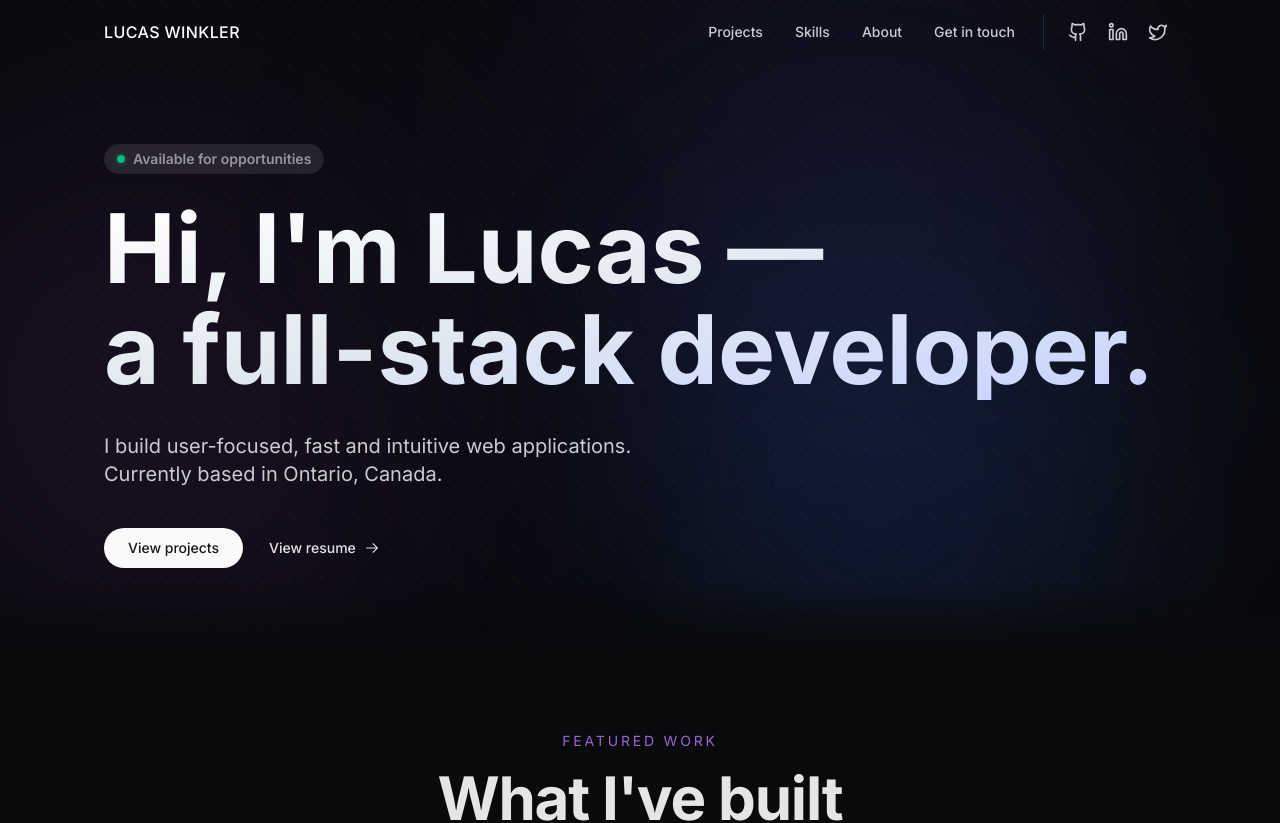
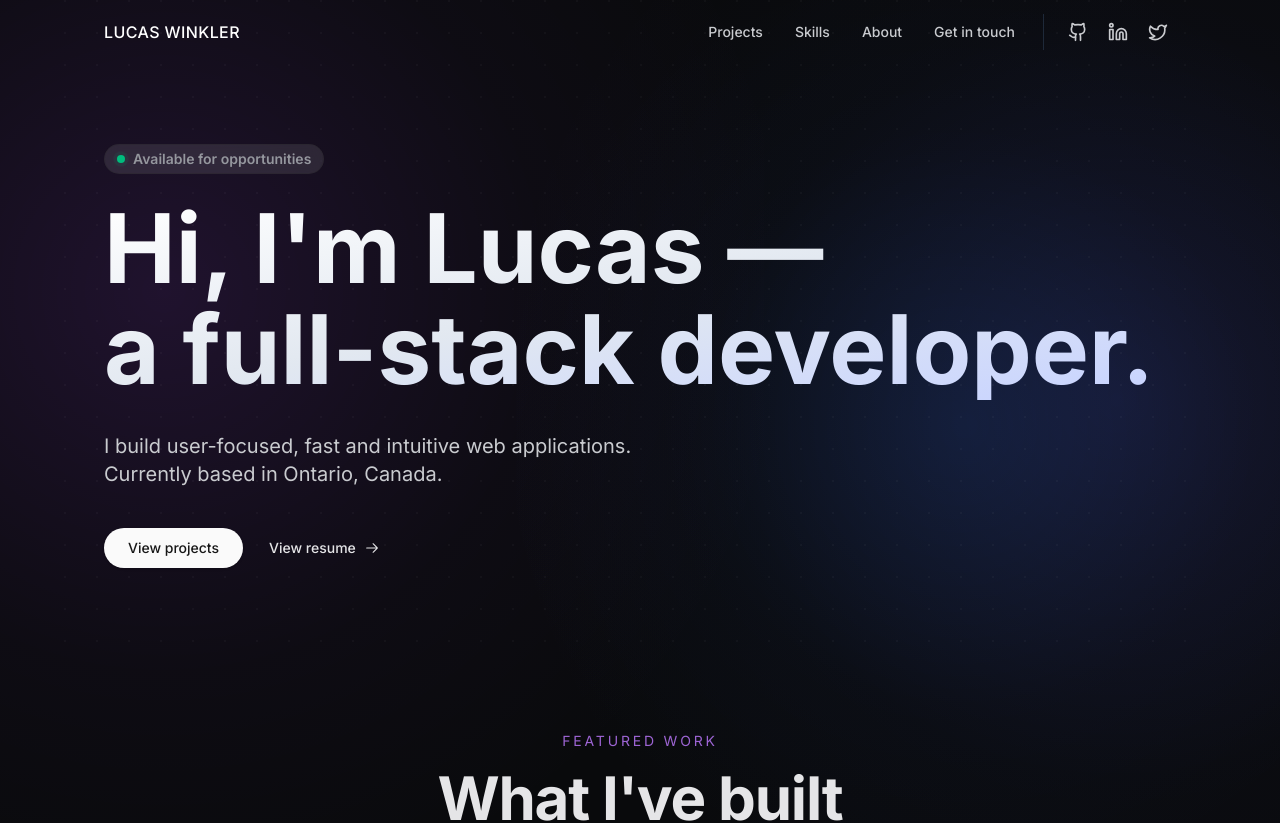
Before and after one commit to LucasWinkler/lucaswinkler.dev, a Next.js app: page / in a window 1280 px wide. Shown: the top 823 px of the page. Built offline with nearby package versions, Linux system fonts and the light colour scheme.

Commit message:
style(hero): optimize background gradients visually and for performance
- Remove linear fade out gradient at bottom of hero
- Fix colour banding and improve performance by removing the blur filter and adjusting how we create the gradients

```diff
--- a/src/components/features/hero/background-effect.tsx
+++ b/src/components/features/hero/background-effect.tsx
@@ -2,12 +2,15 @@ import { Container } from "@/components/layout/container";
 
 export const BackgroundEffect = () => {
   return (
-    <div className="absolute inset-0 -z-10">
+    <div className="absolute inset-0 -z-10 overflow-x-clip">
       <Container className="relative h-full">
         <div className="absolute inset-0">
-          <div className="xs:h-[450px] xs:w-[450px] absolute top-[80px] -left-[100px] h-[300px] w-[300px] transform-gpu rounded-full bg-gradient-to-tr from-purple-500/[0.15] via-purple-500/[0.08] to-transparent blur-[130px] sm:top-[50px] sm:-left-[150px] sm:h-[600px] sm:w-[600px]" />
-          <div className="xs:h-[350px] xs:w-[350px] absolute -top-[25px] right-[50px] h-[250px] w-[250px] transform-gpu rounded-full bg-gradient-to-bl from-indigo-500/[0.18] via-indigo-500/[0.12] to-transparent blur-[140px] sm:-top-[50px] sm:right-[100px] sm:h-[600px] sm:w-[600px]" />
-          <div className="xs:h-[300px] xs:w-[300px] absolute top-[150px] right-[25px] h-[200px] w-[200px] transform-gpu rounded-full bg-gradient-to-tr from-blue-500/[0.16] via-blue-500/[0.12] to-transparent blur-[120px] sm:top-[200px] sm:right-[50px] sm:h-[500px] sm:w-[500px]" />
+          {/* Purple gradient - left side */}
+          <div className="absolute top-[40%] -left-[300px] h-[700px] w-[700px] -translate-y-1/2 bg-radial/oklch from-purple-500/[0.12] from-0% via-purple-500/[0.03] via-45% to-transparent to-75% sm:-left-[400px] sm:h-[900px] sm:w-[900px] sm:from-purple-500/[0.13] md:top-[45%] md:-left-[500px] md:h-[1200px] md:w-[1200px] md:from-purple-500/[0.14]" />
+          {/* Indigo gradient - right side */}
+          <div className="absolute top-[0px] right-[-250px] h-[600px] w-[600px] bg-radial/oklch from-indigo-500/[0.12] from-0% via-indigo-500/[0.02] via-45% to-transparent to-75% sm:top-[-50px] sm:right-[-350px] sm:h-[800px] sm:w-[800px] sm:from-indigo-500/[0.13] md:-top-[200px] md:right-[-500px] md:h-[1200px] md:w-[1200px] md:from-indigo-500/[0.14]" />
+          {/* Blue gradient - right side */}
+          <div className="absolute top-[100px] right-[-50px] h-[450px] w-[450px] bg-radial/oklch from-blue-500/[0.10] from-0% via-blue-500/[0.02] via-45% to-transparent to-75% sm:top-[75px] sm:right-[-150px] sm:h-[600px] sm:w-[600px] sm:from-blue-500/[0.11] md:-top-[25px] md:right-[-200px] md:h-[900px] md:w-[900px] md:from-blue-500/[0.12]" />
         </div>
         <div
           className="absolute inset-0 opacity-[0.15]"
@@ -17,7 +20,6 @@ export const BackgroundEffect = () => {
           }}
         />
       </Container>
-      <div className="from-background-dark absolute right-0 bottom-0 left-0 h-32 bg-gradient-to-t from-0% via-[color-mix(in_srgb,var(--background-dark)_80%,transparent)_30%,color-mix(in_srgb,var(--background-dark)_40%,transparent)_60%] to-transparent to-100%" />
     </div>
   );
 };
--- a/src/components/sections/hero.tsx
+++ b/src/components/sections/hero.tsx
@@ -13,7 +13,7 @@ export const Hero = ({ title, description, isAvailable }: HeroProps) => {
   return (
     <section
       id="hero"
-      className="relative -mt-[var(--header-height)] overflow-hidden pt-[var(--header-height)]"
+      className="relative -mt-[var(--header-height)] pt-[var(--header-height)]"
     >
       <BackgroundEffect />
       <Container className="grid items-center py-12 sm:py-16 md:py-20">
```
